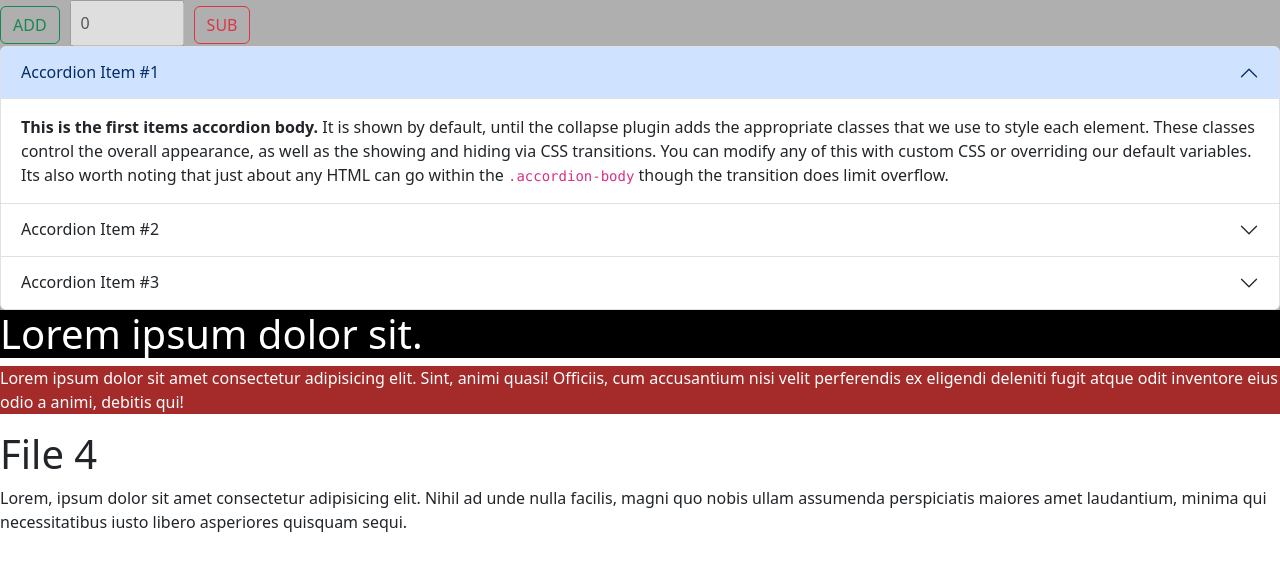
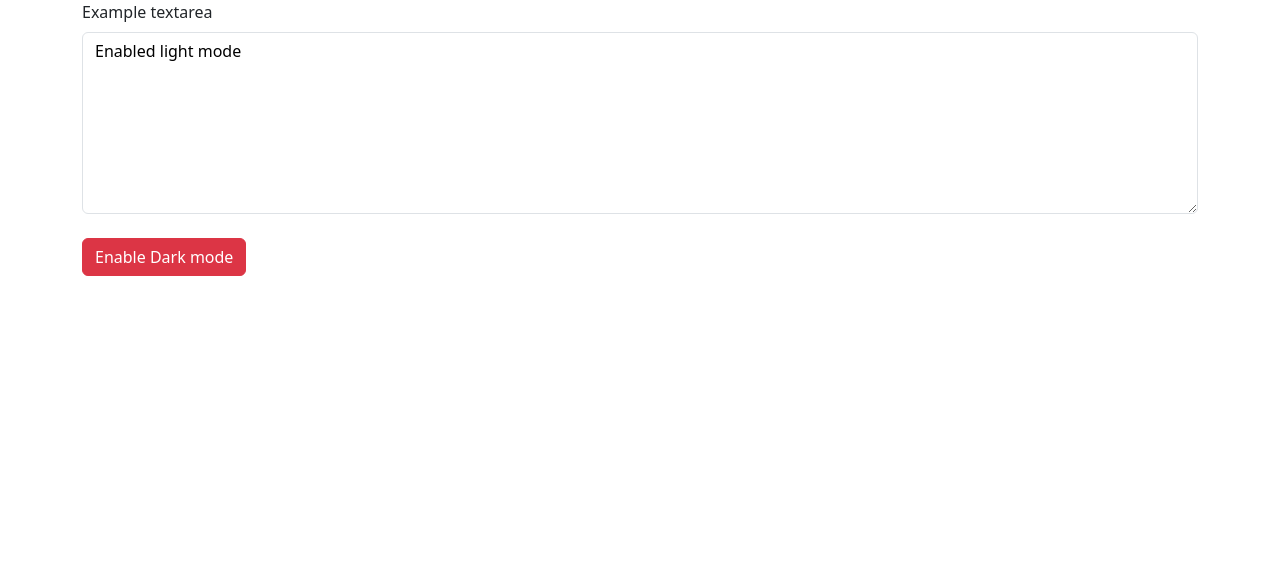
Before and after one commit to ganeshdutt100/React-12pm-Class, a React (Vite) app in the folder HooksClass/: page / in a window 1280 px wide. Shown: the top 570 px of the page. Built offline with nearby package versions, Linux system fonts and the light colour scheme.

Commit message:
Update dark mode

```diff
--- a/HooksClass/src/App.jsx
+++ b/HooksClass/src/App.jsx
@@ -1,20 +1,22 @@
 
+import 'bootstrap/dist/css/bootstrap.min.css';
 
 import './App.css'
-import { File1 } from './components/File1'
-import { File2 } from './components/File2'
-import 'bootstrap/dist/css/bootstrap.min.css';
-import { File3 } from './components/File3';
-import { File4 } from './components/File4';
+import { Textfile } from './components/Textfile';
+// import { File1 } from './components/File1'
+// import { File2 } from './components/File2'
+// import { File3 } from './components/File3';
+// import { File4 } from './components/File4';
 
 function App() {
 
   return (
     <>
-    <File1/>
+    <Textfile/>
+    {/* <File1/>
      <File2/>
      <File3/>
-     <File4/>
+     <File4/> */}
     </>
   )
 }
--- /dev/null
+++ b/HooksClass/src/components/Textfile.jsx
@@ -0,0 +1,25 @@
+import { useState } from "react"
+
+export const Textfile = () => {
+    const [darkMode, setdarkMode] = useState(false);
+
+    const toggleDarkMode = () =>{
+        setdarkMode(!darkMode)
+
+
+    }
+  return (
+    <div>
+<div className="mb-3 container">
+  <label htmlFor="exampleFormControlTextarea1" className="form-label">Example textarea</label>
+
+ {/* (con) ? true : false */}
+
+  <textarea style={{background : darkMode ? 'black' :  'white'  ,  color : darkMode ? 'white': 'black'}} className="form-control" id="exampleFormControlTextarea1" rows={7} defaultValue={""} cols={5} value={darkMode ? 'Enabled dark mode' : 'Enabled light mode'} />
+
+  <button className="btn btn-danger mt-4" onClick={toggleDarkMode}>{darkMode ? 'Disable dark mode' : 'Enable Dark mode'}</button>
+</div>
+
+    </div>
+  )
+}
```
